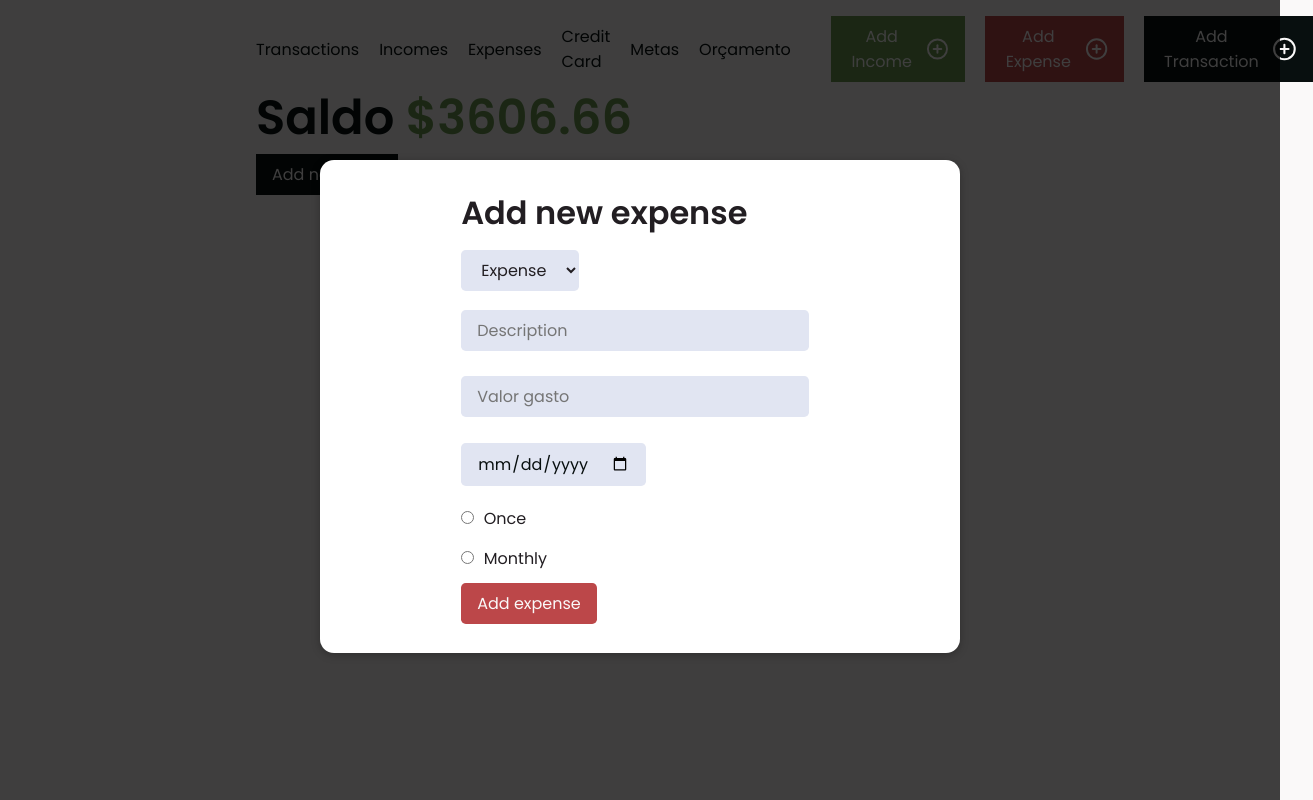
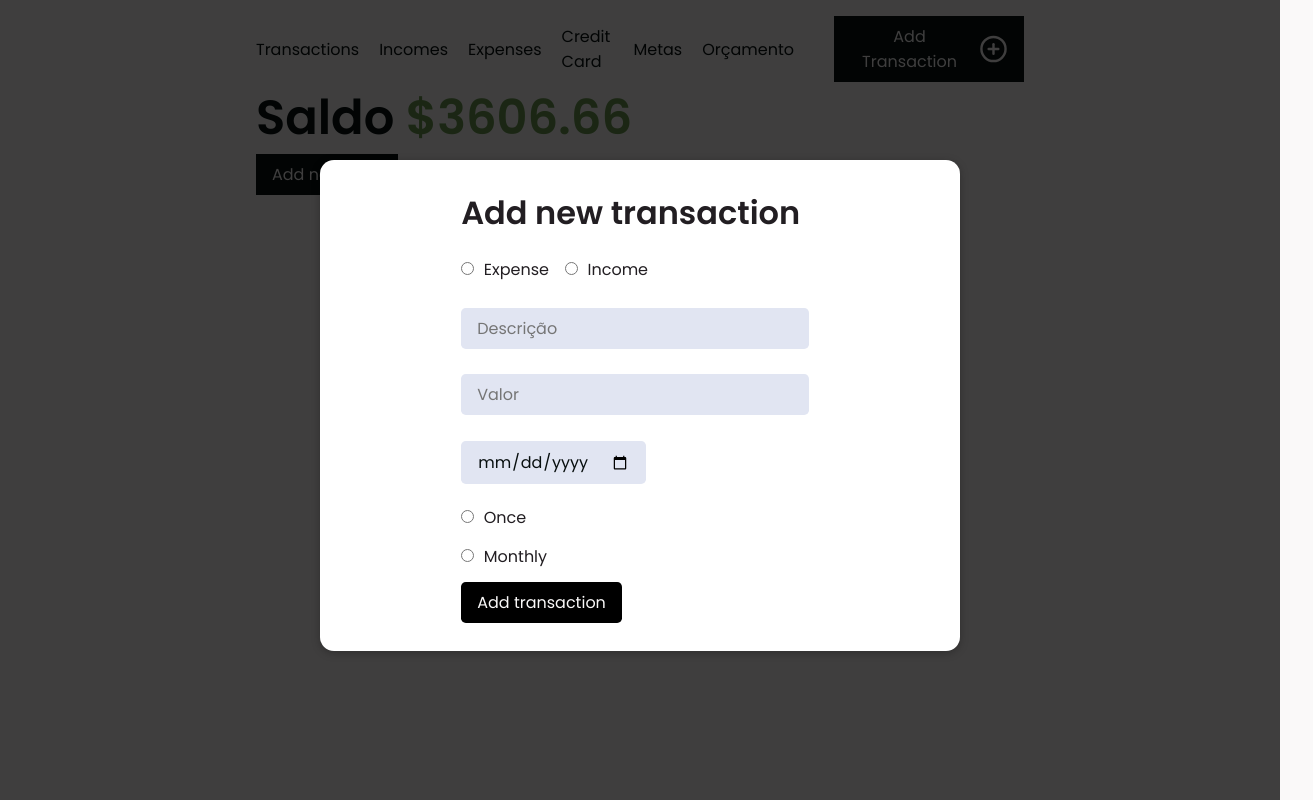
Before and after one commit to anasofiamelo/finances-app, a React (Create React App) app: page /metas in a window 1280 px wide. Both pictures are taken after a click on the button "Add Transaction". Shown: the whole page, 1313 px wide, since content can reach past the window. Built offline with nearby package versions, Linux system fonts and the light colour scheme.

Commit message:
changing addincome and addexpense to one flexible component]

```diff
--- a/src/components/AddTransaction.jsx
+++ b/src/components/AddTransaction.jsx
@@ -2,16 +2,26 @@ import { useState } from "react";
 import { Modal, Input } from "../components";
 import { useTransactions } from "../context/finances.context";
 
+const typesOfTransactions = ["Expense", "Income"];
+const incomesCategorys = ["Vale", "Salário"];
+const expensesCategorys = ["Conta", "Telefone"];
+
+const mappedCategorys = (categorysArr) =>
+  categorysArr.map((category) => (
+    <option key={category} value={category}>
+      {category}
+    </option>
+  ));
+
 const AddTransaction = (props) => {
   const { addTransactionHandler } = useTransactions();
 
-  const [transactionType, setTransactionType] = useState(
-    props.typesOfTransactions[0]
-  );
-  const [transactionValue, setTransactionValue] = useState(0);
-  const [transactionDescription, setTransactionDescription] = useState("");
-  const [transactionDate, setTransactionDate] = useState("");
-
+  const [transactionDescription, setTransactionDescription] = useState();
+  const [transactionValue, setTransactionValue] = useState();
+  const [transactionDate, setTransactionDate] = useState();
+  const [transactionType, setTransactionType] = useState();
+  const [transactionCategory, setTransactionCategory] = useState();
+  console.log(transactionCategory);
   const changeTransactionDescriptionHandler = (event) => {
     setTransactionDescription(event.target.value);
   };
@@ -20,9 +30,14 @@ const AddTransaction = (props) => {
     setTransactionType(event.target.value);
   };
 
+  const changeTransactionCategoryHandler = (event) => {
+    setTransactionCategory(event.target.value);
+  };
+
   const changeTransactionValueHandler = (event) => {
     setTransactionValue(event.target.value);
   };
+
   const changeTransactionDateHandler = (event) => {
     setTransactionDate(event.target.value);
   };
@@ -30,12 +45,12 @@ const AddTransaction = (props) => {
   const submitAddTransactionFormHandler = (event) => {
     event.preventDefault();
     const value =
-      props.transactionType === "income"
+      transactionType === "Income"
         ? Number(transactionValue)
         : Number(-transactionValue);
 
     const transaction = {
-      type: transactionType,
+      type: transactionCategory,
       payment: "Cash",
       value,
       description: transactionDescription,
@@ -48,36 +63,48 @@ const AddTransaction = (props) => {
     props.onClose();
   };
 
-  const mappedTransactionTypes = props.typesOfTransactions.map((type) => (
-    <option key={type} value={type}>
-      {type}
-    </option>
+  const transactionTypesRadio = typesOfTransactions.map((type) => (
+    <Input
+      style={{ marginRight: "1rem" }}
+      label={type}
+      key={type}
+      type="radio"
+      value={type}
+      name="transactionType"
+      onChange={changeTransactionTypeHandler}
+    />
   ));
-
-  let valuePlaceholder =
-    props.transactionType === "income" ? "Valor ganho" : "Valor gasto";
 
   return (
     <Modal onClose={props.onClose}>
       <form onSubmit={submitAddTransactionFormHandler} className="column">
-        <h1>Add new {props.transactionType}</h1>
+        <h1>Add new transaction</h1>
 
-        <select onChange={changeTransactionTypeHandler} value={transactionType}>
-          {mappedTransactionTypes}
-        </select>
+        <div className="row">{transactionTypesRadio}</div>
 
         <Input
           value={transactionDescription}
           onChange={changeTransactionDescriptionHandler}
-          placeholder="Description"
+          placeholder="Descrição"
         />
 
         <Input
           value={transactionValue}
           onChange={changeTransactionValueHandler}
           type="number"
-          placeholder={valuePlaceholder}
+          placeholder="Valor"
         />
+
+        {transactionType && (
+          <select
+            value={transactionCategory}
+            onChange={changeTransactionCategoryHandler}
+          >
+            {transactionType === "Income"
+              ? mappedCategorys(incomesCategorys)
+              : mappedCategorys(expensesCategorys)}
+          </select>
+        )}
 
         <Input
           value={transactionDate}
@@ -103,15 +130,11 @@ const AddTransaction = (props) => {
 
         <button
           style={{
-            backgroundColor: `${
-              props.transactionType === "expense"
-                ? "var(--red)"
-                : "var(--green)"
-            }`,
+            backgroundColor: "black",
           }}
           type="submit"
         >
-          Add {props.transactionType}
+          Add transaction
         </button>
       </form>
     </Modal>
--- a/src/components/layout/Navbar.jsx
+++ b/src/components/layout/Navbar.jsx
@@ -14,22 +14,8 @@ const navlinks = [
 ];
 
 const Navbar = (props) => {
-  const [showAddIncome, setShowAddIncome] = useState(false);
-  const [showAddExpense, setShowAddExpense] = useState(false);
   const [showAddTransaction, setShowAddTransaction] = useState(false);
 
-  const showAddIncomeHandler = () => {
-    setShowAddIncome(true);
-  };
-  const hideAddIncomeHandler = () => {
-    setShowAddIncome(false);
-  };
-  const showAddExpenseHandler = () => {
-    setShowAddExpense(true);
-  };
-  const hideAddExpenseHandler = () => {
-    setShowAddExpense(false);
-  };
   const showAddTransactionHandler = () => {
     setShowAddTransaction(true);
   };
@@ -47,37 +33,16 @@ const Navbar = (props) => {
     <nav>
       <ul className="navbar_links">
         {mappedNavlinks}
-        {showAddIncome && <AddIncome onClose={hideAddIncomeHandler} />}
-        {showAddExpense && <AddExpense onClose={hideAddExpenseHandler} />}
 
         {showAddTransaction && (
           <AddTransaction
             transactionType="expense"
-            typesOfTransactions={["Expense", "Income"]}
             onClose={hideAddTransactionHandler}
           />
         )}
       </ul>
 
       <ul className="navbar_buttons">
-        <li>
-          <button
-            onClick={showAddIncomeHandler}
-            style={{ background: "var(--green)", color: "var(--white)" }}
-          >
-            Add Income
-            <FiPlusCircle style={{ fontSize: "2rem", cursor: "pointer" }} />
-          </button>
-        </li>
-        <li>
-          <button
-            onClick={showAddExpenseHandler}
-            style={{ background: "var(--red)", color: "var(--white)" }}
-          >
-            Add Expense
-            <FiPlusCircle style={{ fontSize: "2rem", cursor: "pointer" }} />
-          </button>
-        </li>
         <li>
           <button
             onClick={showAddTransactionHandler}
--- a/src/components/ui/Input.jsx
+++ b/src/components/ui/Input.jsx
@@ -1,6 +1,6 @@
 const Input = (props) => {
   return (
-    <div className="form-group">
+    <div className="form-group" style={props.style}>
       <input
         style={{
           marginRight: "0.6rem",
--- a/src/index.css
+++ b/src/index.css
@@ -126,3 +126,7 @@ input:focus {
   align-items: flex-start;
   flex-direction: column;
 }
+
+.row {
+  display: flex;
+}
```
